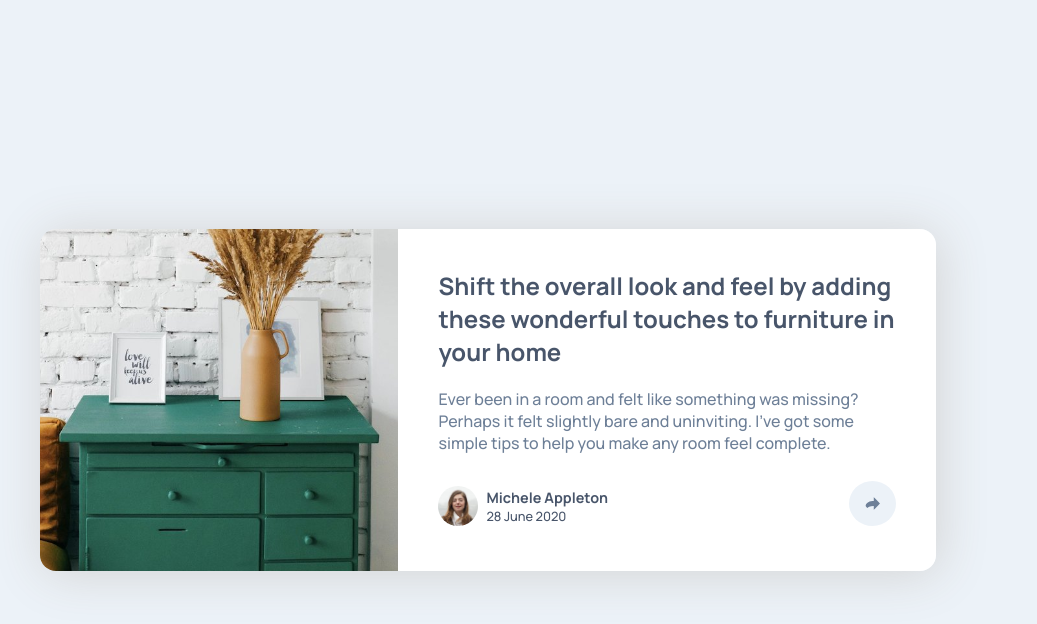
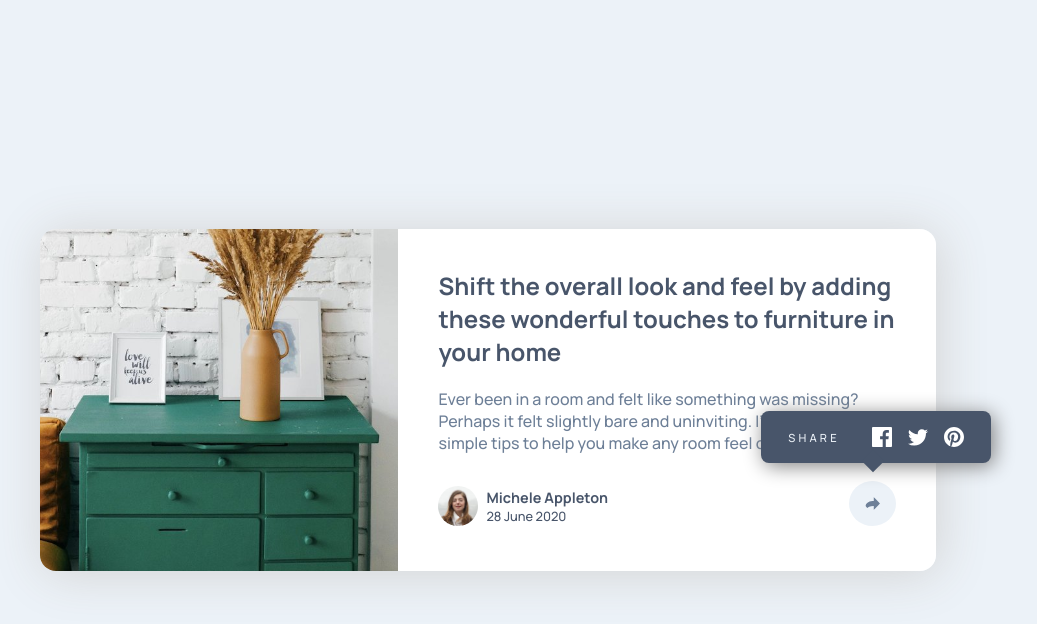
Before and after one commit to andresardila33/mentor-challenge, a plain HTML site: page index.html in a window 1280 px wide. Both pictures are taken after a click on the picture 1024 px from the left and 503 px from the top of the page. Shown: the whole page, without its empty margins (152-1189 px from the left). Drawn offline with Linux system fonts and the light colour scheme.

Commit message:
feat: added tooltip functionality

```diff
--- a/index.html
+++ b/index.html
@@ -12,6 +12,7 @@
     />
     <title>Frontend Mentor challenge</title>
     <link rel="stylesheet" href="./css/main.css" />
+    <script src="./js/main.js" defer></script>
   </head>
 
   <body>
--- a/js/main.js
+++ b/js/main.js
@@ -0,0 +1,6 @@
+const shareIcon = document.querySelector(".share__icon");
+const tooltip = document.querySelector(".tooltip");
+
+shareIcon.addEventListener('click', () => {
+    tooltip.classList.toggle("active");
+})
```
